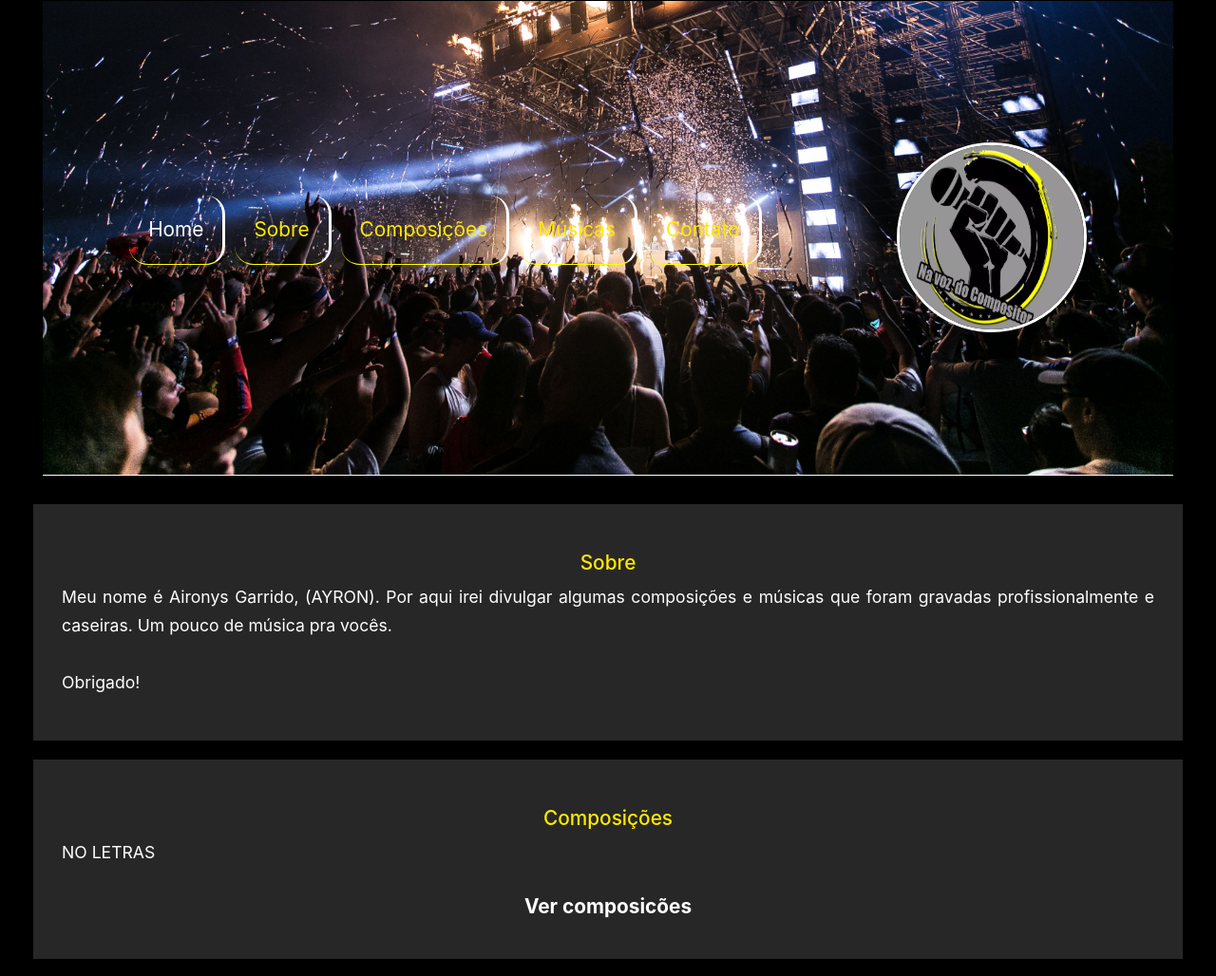
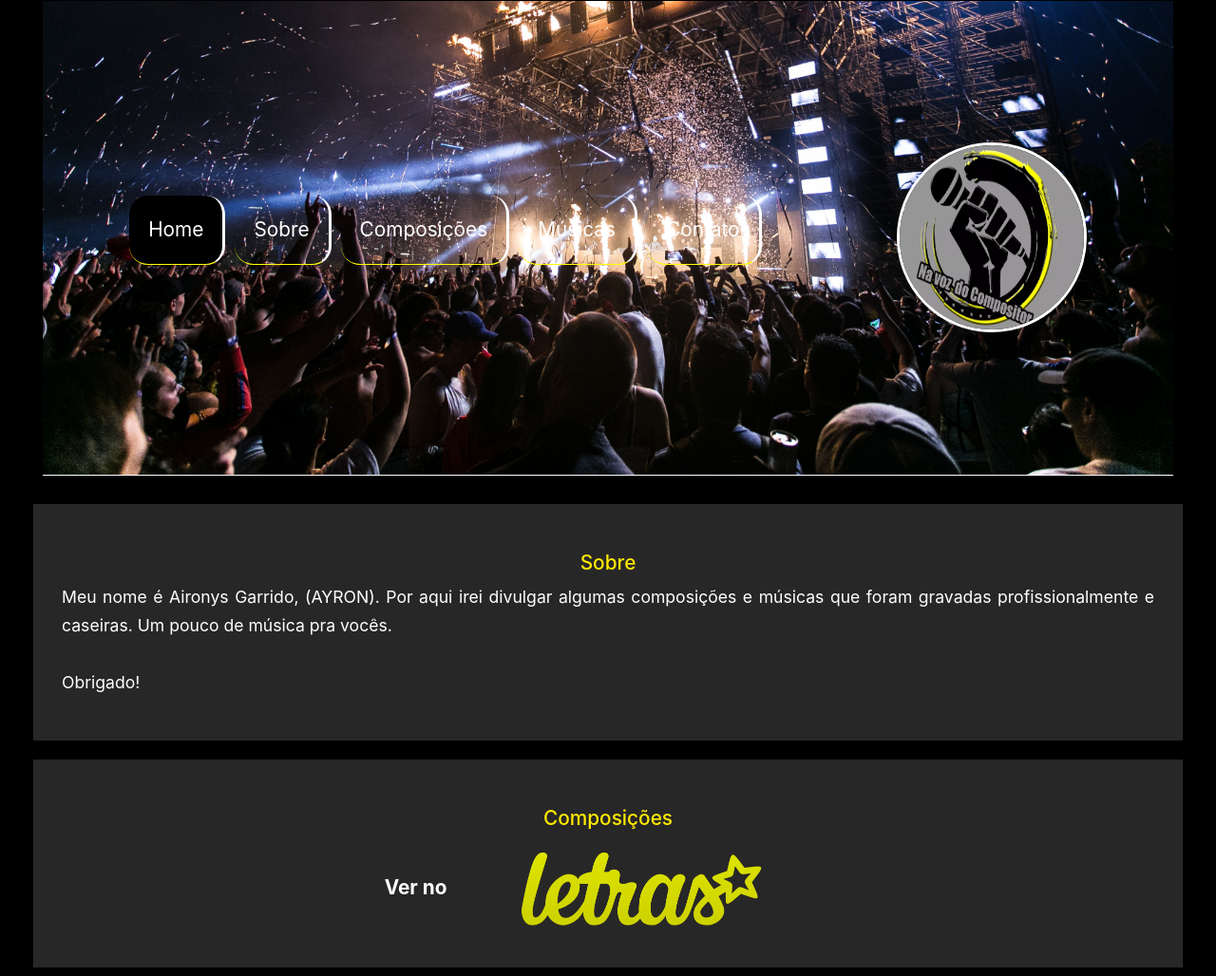
Before and after one commit to Aironys1/My-Songs, a plain HTML site: page index.html in a window 1280 px wide. Shown: the part 234-1262 px from the top of the page at 95% size. Drawn offline with nearby package versions, Linux system fonts and the light colour scheme; a script that the page names is missing.

Commit message:
Adcionando Imagens no git

```diff
--- a/assets/css/geral.css
+++ b/assets/css/geral.css
@@ -36,6 +36,9 @@ header{
     font-size: 1.3rem;
     font-weight: bold;
     padding: 10px;
+}
+.composicoes span:hover{
+    border-bottom: 3px solid #ffffff;
 }
 
 h1{
@@ -94,14 +97,14 @@ ul li:hover {
 
 ul li a {
     text-decoration: none;
-    color: #ffea00;
+    color: #ffffff;
     font-size: 1.3rem;
 
 }
 ul li a:hover {
     text-decoration: none;
     font-size: 1.3rem;
-    color: #ffffff;
+    color:#ffea00;
 
 }
 
--- a/index.html
+++ b/index.html
@@ -47,7 +47,7 @@
         <nav>
 
             <ul>
-                <li><a style="color:white ;" href="#">Home</a></li>
+                <li style=" background-color:black;"><a style="color:white;" href="#">Home</a></li>
                 <li><a href="#sobre">Sobre</a></li>
                 <li><a href="#composicoes">Composições</a></li>
                 <li><a href="#musica">Músicas</a></li>
@@ -74,8 +74,11 @@
             <h2 id="composicoes" >Composições</h2>
 
             <div class="composicoes">
-                <p >NO LETRAS</p>
-                <a href="https://www.letras.mus.br/aironys-garrido/" target="_blank">Ver composicões</a>
+
+                <a href="https://www.letras.mus.br/aironys-garrido/" target="_blank">
+                   <span> Ver no</span>
+                    <img  width="400" src="assets/imagens/letrasLogo.png" alt="No letras">
+                </a>
             </div>
         </div>
     </section>
@@ -143,7 +146,7 @@
 
     <footer>
         <address>
-            ©2022 Aironn Dev •  São Paulo - SP • Política de Privacidade • Política de Qualidade
+            ©2022 Ayron Dev •  São Paulo - SP • Política de Privacidade • Política de Qualidade
         </address>
         <div>
             <a href="#topo">Voltar</a>
@@ -159,5 +162,6 @@
     <script src="https://stackpath.bootstrapcdn.com/bootstrap/4.3.1/js/bootstrap.min.js" integrity="sha384-JjSmVgyd0p3pXB1rRibZUAYoIIy6OrQ6VrjIEaFf/nJGzIxFDsf4x0xIM+B07jRM" crossorigin="anonymous"></script>
 
     <script src="assets/js/relogio.js"></script>
+
 </body>
 </html>
```
Also changed, not shown: assets/imagens/letrasLogo.png (added), assets/imagens/print2.PNG (added), 2 other files.
